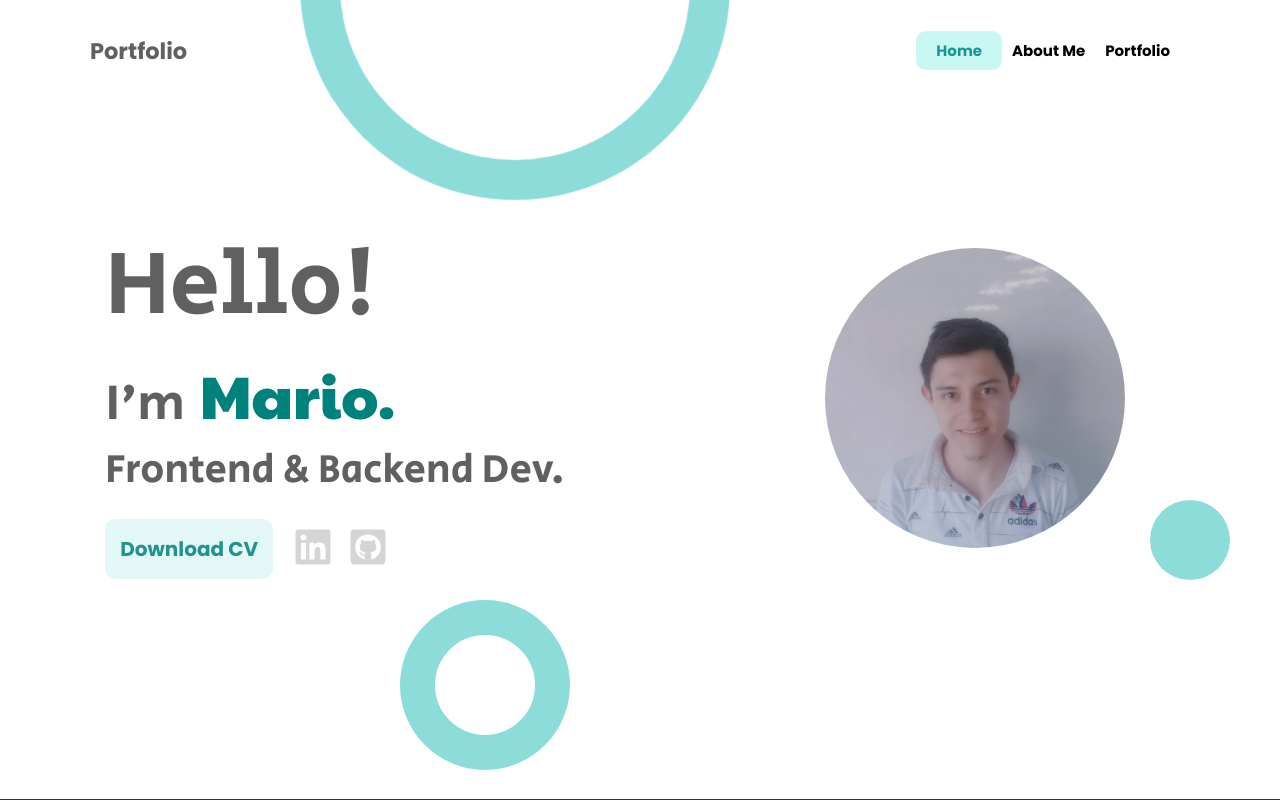
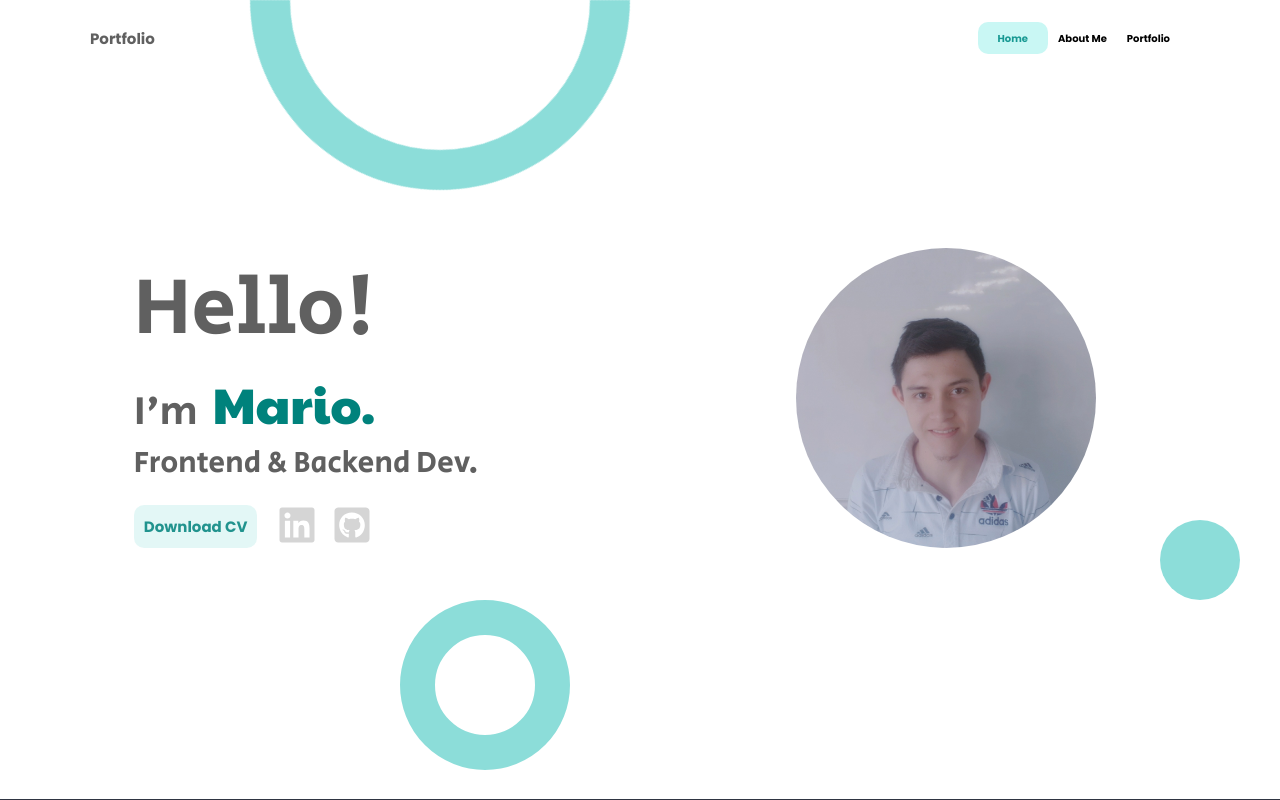
Before and after one commit to mariorocha2308/Myportfolio, a React (Create React App) app: page / in a window 1280 px wide. Shown: the top 800 px of the page. Built offline with nearby package versions, Linux system fonts and the light colour scheme.

Commit message:
new desing(home)

```diff
--- a/src/pages/styles/homePage.css
+++ b/src/pages/styles/homePage.css
@@ -20,27 +20,27 @@
 }
 
 .greeting{
-    font-size: 90px;
+    font-size: 80px;
     color: #606060;
     font-family: 'Secular One';
     text-align: end;
 }
 
 .intro{
-    font-size: 50px;
+    font-size: 40px;
     font-family: 'Secular One';
     color: #606060;
     margin-right: 15px;
 }
 
 .name{
-    font-size: 60px;
+    font-size: 50px;
     font-family: 'Paytone One';
     color: #00827C;
 }
 
 .professional{
-    font-size: 40px;
+    font-size: 30px;
     font-family: 'Secular One';
     color: #606060;
 }
@@ -53,10 +53,10 @@
 }
 
 .btnHome{
-    padding: 15px;
+    padding: 10px;
     background-color: #00b8af1c;
     color: #00827cda;
-    font-size: 20px;
+    font-size: 15px;
     font-family: 'Poppins';
     font-weight: bold;
     text-decoration: none;
@@ -91,8 +91,8 @@
     height: 80px;
     width: 80px;
     border-radius: 50%;
-    right: 50px;
-    bottom: 220px;
+    right: 40px;
+    bottom: 200px;
 }
 
 .ellipse{
@@ -101,12 +101,12 @@
     border: 40px solid #00b3aa73;
     border-top-color: transparent;
     border-left-color: transparent;
-    height: 350px;
-    width: 350px;
+    height: 300px;
+    width: 300px;
     border-radius: 50%;
     transform: rotate(45deg);
-    left: 300px;
-    top: -230px;
+    left: 250px;
+    top: -190px;
 }
 
 .ellipse2{
--- a/src/pages/styles/navBar.css
+++ b/src/pages/styles/navBar.css
@@ -5,7 +5,7 @@
     position: fixed;
     top: 15px;
     width: 100%;
-    font-size: 15px;
+    font-size: 10px;
     font-weight: 500;
 }
 
```
